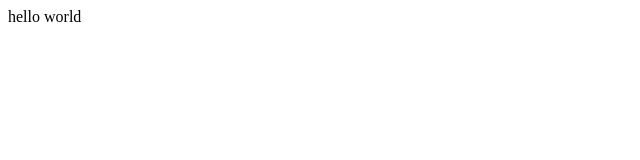
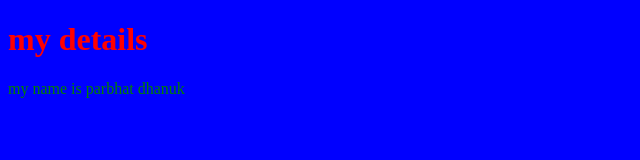
Before and after one commit to parbhat-dhanuk/parbhat-demo, a plain HTML site: page index.html in a window 1280 px wide. Shown: the whole page, without its empty margins (0-640 px from the left). Drawn offline with Linux system fonts and the light colour scheme.

Commit message:
new feature

```diff
--- a/index.html
+++ b/index.html
@@ -1 +1,13 @@
-<p>hello world</p>
+<!DOCTYPE html>
+<html lang="en">
+<head>
+    <meta charset="UTF-8">
+    <meta name="viewport" content="width=device-width, initial-scale=1.0">
+    <title>Document</title>
+    <link rel="stylesheet" href="style.css">
+</head>
+<body>
+    <h1>my details</h1>
+    <p>my name is parbhat dhanuk</p>
+</body>
+</html>
--- /dev/null
+++ b/style.css
@@ -0,0 +1,9 @@
+h1{
+    color:red;
+}
+p{
+    color:green;
+}
+body{
+    background-color:blue;
+}
```
